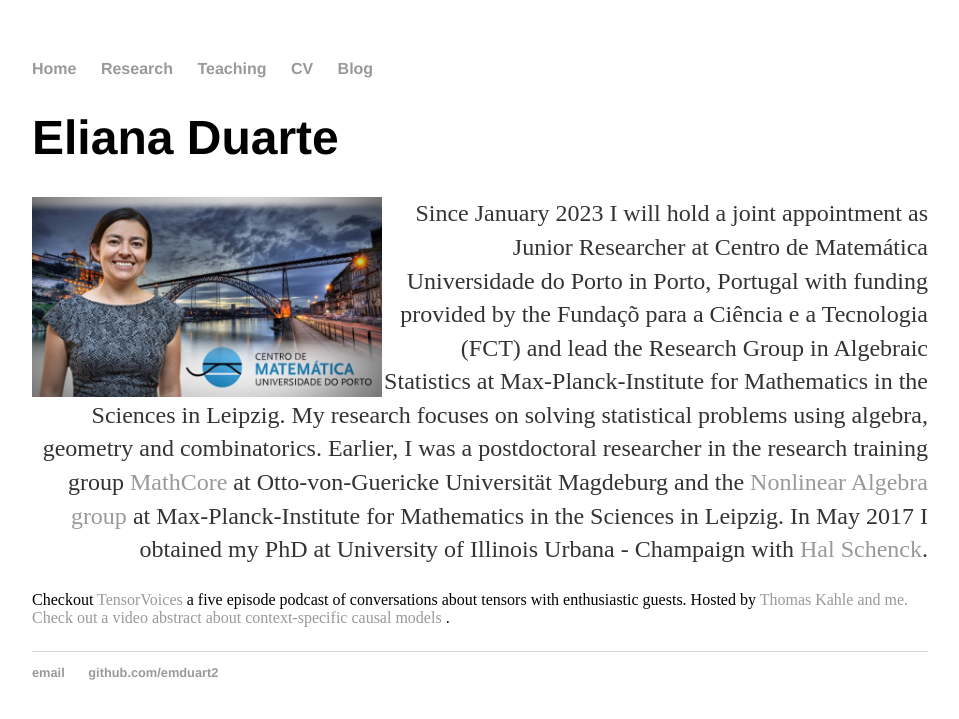
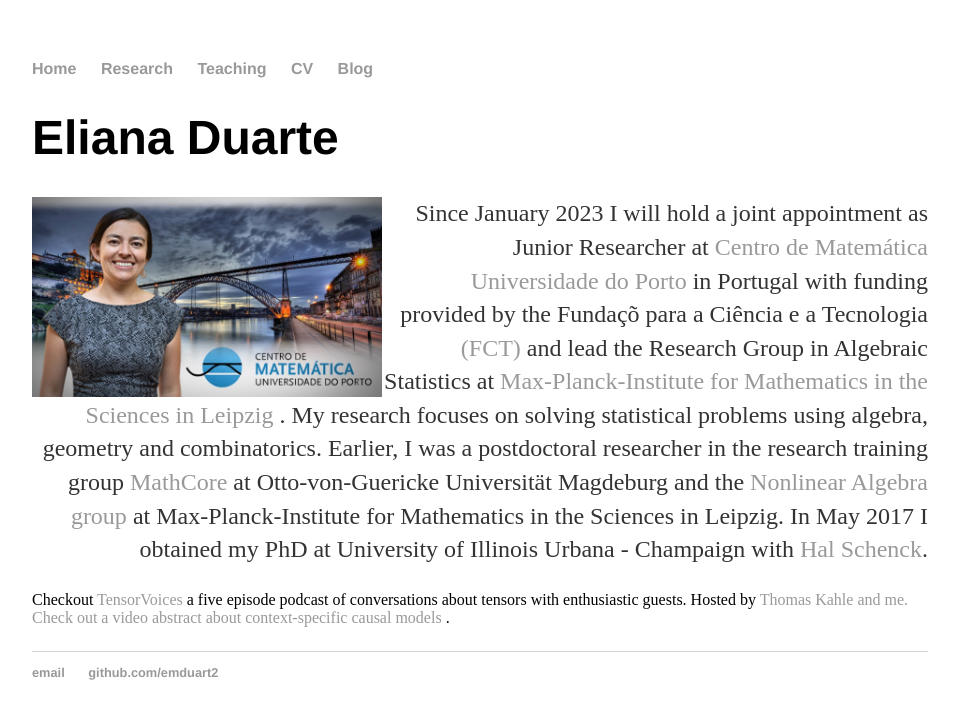
Before and after one commit to emduart2/emduart2.github.io, a Jekyll site: the page built from index.html, in a window 1280 px wide. Shown: the top 719 px of the page, without its empty margins (160-1119 px from the left). Built offline with Jekyll 4.4.1, drawn with Linux system fonts in a browser that asks for light colours.

Commit message:
added webpage links

```diff
--- a/index.html
+++ b/index.html
@@ -6,10 +6,10 @@ title: Eliana Duarte, PhD in Mathematics
 <div class="blurb">
   <h1>Eliana Duarte</h1>
   <p align = "right" > <img src="/assets/Eliana.jpg" alt="Eliana" align="left" style="width:350px;height:200px;">
-    Since January 2023 I will hold a joint appointment as Junior Researcher at Centro de Matem&aacutetica Universidade do Porto in Porto, Portugal with funding provided by
-    the Funda&ccedil&otilde para a Ci&ecircncia e a Tecnologia <a href= "https://www.fct.pt"> </a>  (FCT) and
-    lead the Research Group in Algebraic Statistics at Max-Planck-Institute for Mathematics in the Sciences in
-    Leipzig. My research focuses on solving statistical problems using algebra, geometry and combinatorics.
+    Since January 2023 I will hold a joint appointment as Junior Researcher at <a href="https://www.cmup.pt">Centro de Matem&aacutetica Universidade do Porto</a> in Portugal with funding provided by
+    the Funda&ccedil&otilde para a Ci&ecircncia e a Tecnologia <a href= "https://www.fct.pt"> (FCT)</a>   and
+    lead the Research Group in Algebraic Statistics at <a href="https://www.mis.mpg.de"> Max-Planck-Institute for Mathematics in the Sciences in
+    Leipzig </a>. My research focuses on solving statistical problems using algebra, geometry and combinatorics.
     Earlier, I was a postdoctoral researcher in the research training group <a href="https://www.mathcore.ovgu.de">MathCore</a> at Otto-von-Guericke Universit&aumlt Magdeburg
     and the<a href="https://www.mis.mpg.de/nlalg/research.html">  Nonlinear Algebra group </a> at Max-Planck-Institute for Mathematics in the Sciences in Leipzig.
 	   In May 2017 I obtained my PhD at University of Illinois Urbana - Champaign with
```
